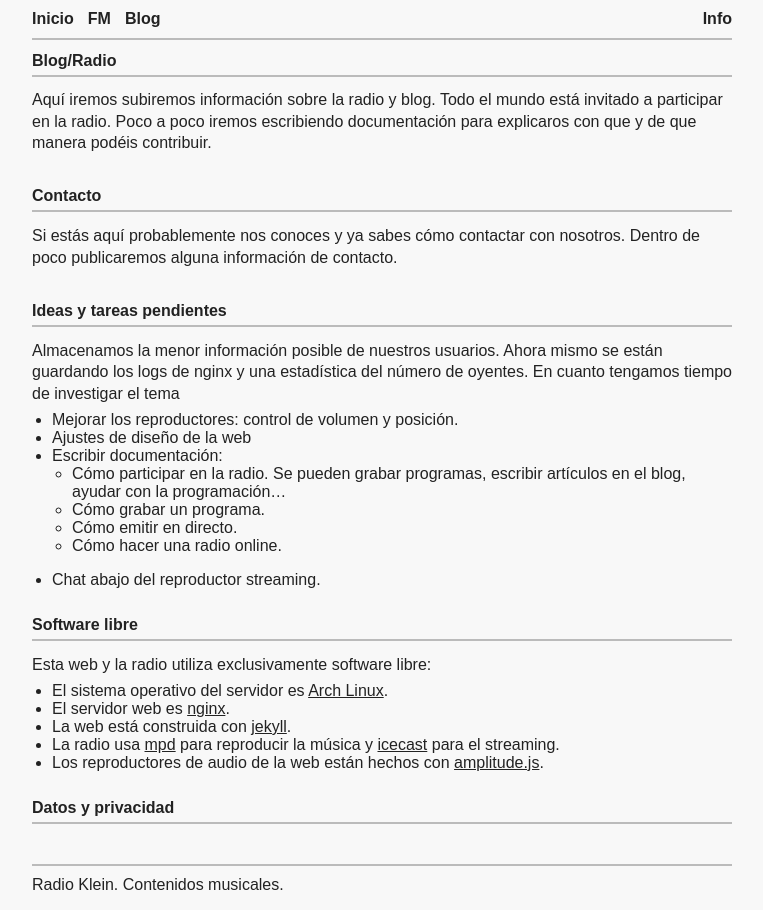
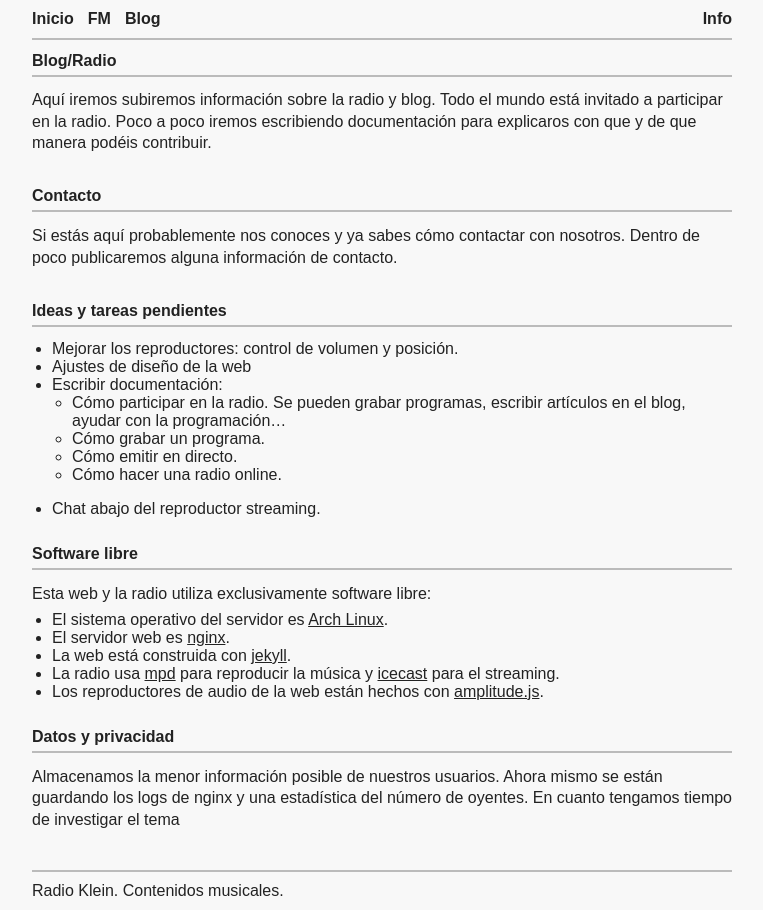
Before and after one commit to haztecaso/radio-klein, a Jekyll site: the page built from info.md, in a window 1280 px wide. Shown: the whole page, without its empty margins (258-1021 px from the left). Built offline with Jekyll 4.4.1, drawn with Linux system fonts in a browser that asks for light colours; some of the changed lines change nothing that is shown.

Commit message:
Automated commit

```diff
--- a/info.md
+++ b/info.md
@@ -13,7 +13,6 @@ Si estás aquí probablemente nos conoces y ya sabes cómo contactar con nosotro
 
 # Ideas y tareas pendientes
 
-Almacenamos la menor información posible de nuestros usuarios. Ahora mismo se están guardando los logs de nginx y una estadística del número de oyentes. En cuanto tengamos tiempo de investigar el tema
 
 - Mejorar los reproductores: control de volumen y posición.
 - Ajustes de diseño de la web
@@ -34,3 +33,5 @@ Esta web y la radio utiliza exclusivamente software libre:
 - Los reproductores de audio de la web están hechos con [amplitude.js](https://521dimensions.com/open-source/amplitudejs){:target="_blank"}.
 
 # Datos y privacidad
+
+Almacenamos la menor información posible de nuestros usuarios. Ahora mismo se están guardando los logs de nginx y una estadística del número de oyentes. En cuanto tengamos tiempo de investigar el tema
```
